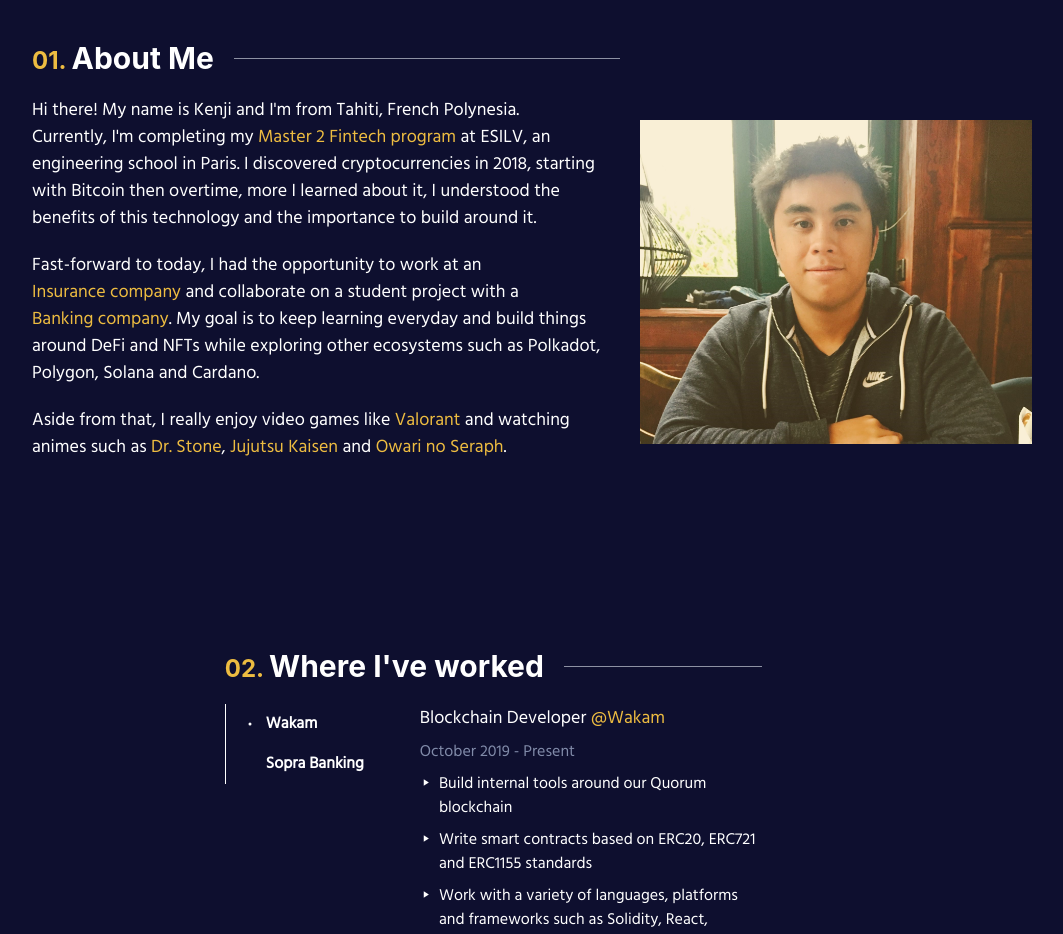
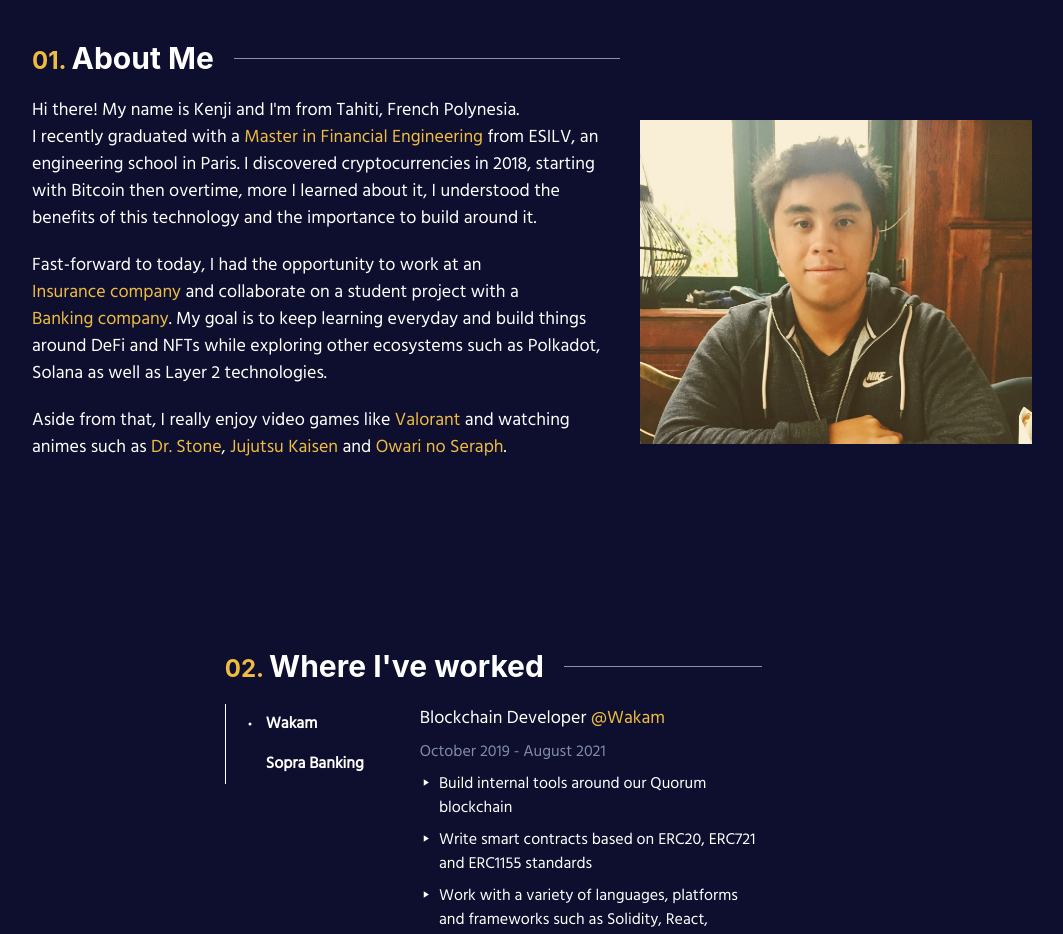
Before and after one commit to krouspy/portfolio, a Next.js app: page / in a window 1280 px wide. Shown: the part 840-1774 px from the top of the page, without its empty margins (108-1171 px from the left). Built offline with nearby package versions, Linux system fonts and the light colour scheme.

Commit message:
update content + resume

```diff
--- a/components/About.jsx
+++ b/components/About.jsx
@@ -27,11 +27,11 @@
           <Text fontSize="lg" mb="5">
             Hi there! My name is Kenji and I&apos;m from Tahiti, French Polynesia.
             <br />
-            Currently, I&apos;m completing my{' '}
+            I recently graduated with a {' '}
             <CustomLink href={links.esilv} color={color}>
-              Master 2 Fintech program{' '}
+              Master in Financial Engineering{' '}
             </CustomLink>{' '}
-            at ESILV, an engineering school in Paris. I discovered cryptocurrencies in 2018,
+            from ESILV, an engineering school in Paris. I discovered cryptocurrencies in 2018,
             starting with Bitcoin then overtime, more I learned about it, I understood the benefits
             of this technology and the importance to build around it.
           </Text>
@@ -45,7 +45,7 @@
               Banking company
             </CustomLink>
             . My goal is to keep learning everyday and build things around DeFi and NFTs while
-            exploring other ecosystems such as Polkadot, Polygon, Solana and Cardano.
+            exploring other ecosystems such as Polkadot, Solana as well as Layer 2 technologies.
           </Text>
           <Text fontSize="lg" mb="5">
             Aside from that, I really enjoy video games like{' '}
--- a/components/Experiences.jsx
+++ b/components/Experiences.jsx
@@ -83,7 +83,7 @@
       name: 'Wakam',
       href: 'https://www.wakam.com/en/',
     },
-    timeframe: 'October 2019 - Present',
+    timeframe: 'October 2019 - August 2021',
     description: [
       {
         id: 0,
@@ -96,7 +96,7 @@
       {
         id: 2,
         content:
-          'Work with a variety of languages, platforms and frameworks such as Solidity, React, Typescript, Azure, C# and Docker',
+          'Work with a variety of languages, platforms and frameworks such as Solidity, React, Node.js, Typescript, Azure, C# and Docker',
       },
       {
         id: 3,
```
Also changed, not shown: 1 other file (tests, documents, lock files or other folders).
